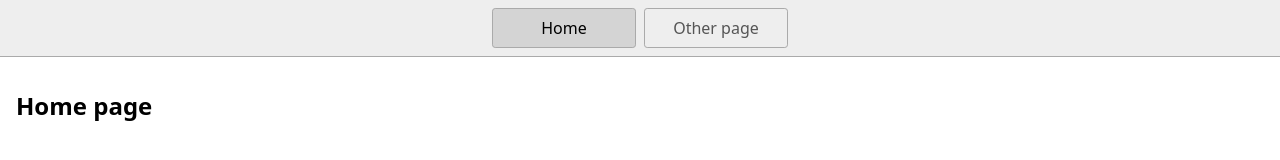
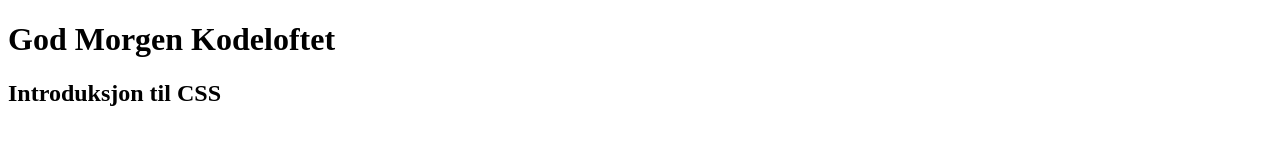
Before and after one commit to LarsGJobloop/kodeloftet-gruppe-8-intro-css, a website: page index.html in a window 1280 px wide. Drawn offline with Linux system fonts and the light colour scheme.

Commit message:
clean up generated files

```diff
--- a/index.html
+++ b/index.html
@@ -1,23 +1,15 @@
 <!DOCTYPE html>
 <html lang="en">
-  <head>
-    <title>Home</title>
-    <meta charset="UTF-8" />
-    <meta name="viewport" content="width=device-width" />
-    <!--
-      Need a visual blank slate?
-      Remove all code in `styles.css`!
-    -->
-    <link rel="stylesheet" href="styles.css" />
-    <script type="module" src="script.js"></script>
-  </head>
-  <body>
-    <nav>
-      <a href="/" aria-current="page">Home</a>
-      <a href="/page2.html">Other page</a>
-    </nav>
-    <main>
-      <h1>Home page</h1>
-    </main>
-  </body>
+
+<head>
+  <meta charset="UTF-8">
+  <meta name="viewport" content="width=device-width, initial-scale=1.0">
+  <title>Document</title>
+</head>
+
+<body>
+  <h1>God Morgen Kodeloftet</h1>
+  <h2>Introduksjon til CSS</h2>
+</body>
+
 </html>
--- a/script.js
+++ /dev/null
@@ -1 +0,0 @@
-console.log('Hello!');
--- a/styles.css
+++ /dev/null
@@ -1,46 +0,0 @@
-* {
-  box-sizing: border-box;
-}
-
-body {
-  margin: 0;
-  font-family: system-ui, sans-serif;
-  color: black;
-  background-color: white;
-}
-
-nav {
-  display: flex;
-  flex-wrap: wrap;
-  align-items: center;
-  justify-content: center;
-  padding: 0.5rem;
-  gap: 0.5rem;
-  border-bottom: solid 1px #aaa;
-  background-color: #eee;
-}
-
-nav a {
-  display: inline-block;
-  min-width: 9rem;
-  padding: 0.5rem;
-  border-radius: 0.2rem;
-  border: solid 1px #aaa;
-  text-align: center;
-  text-decoration: none;
-  color: #555;
-}
-
-nav a[aria-current='page'] {
-  color: #000;
-  background-color: #d4d4d4;
-}
-
-main {
-  padding: 1rem;
-}
-
-h1 {
-  font-weight: bold;
-  font-size: 1.5rem;
-}
```
Also changed, not shown: page2.html (deleted, +0 -19 lines), 1 other file.
